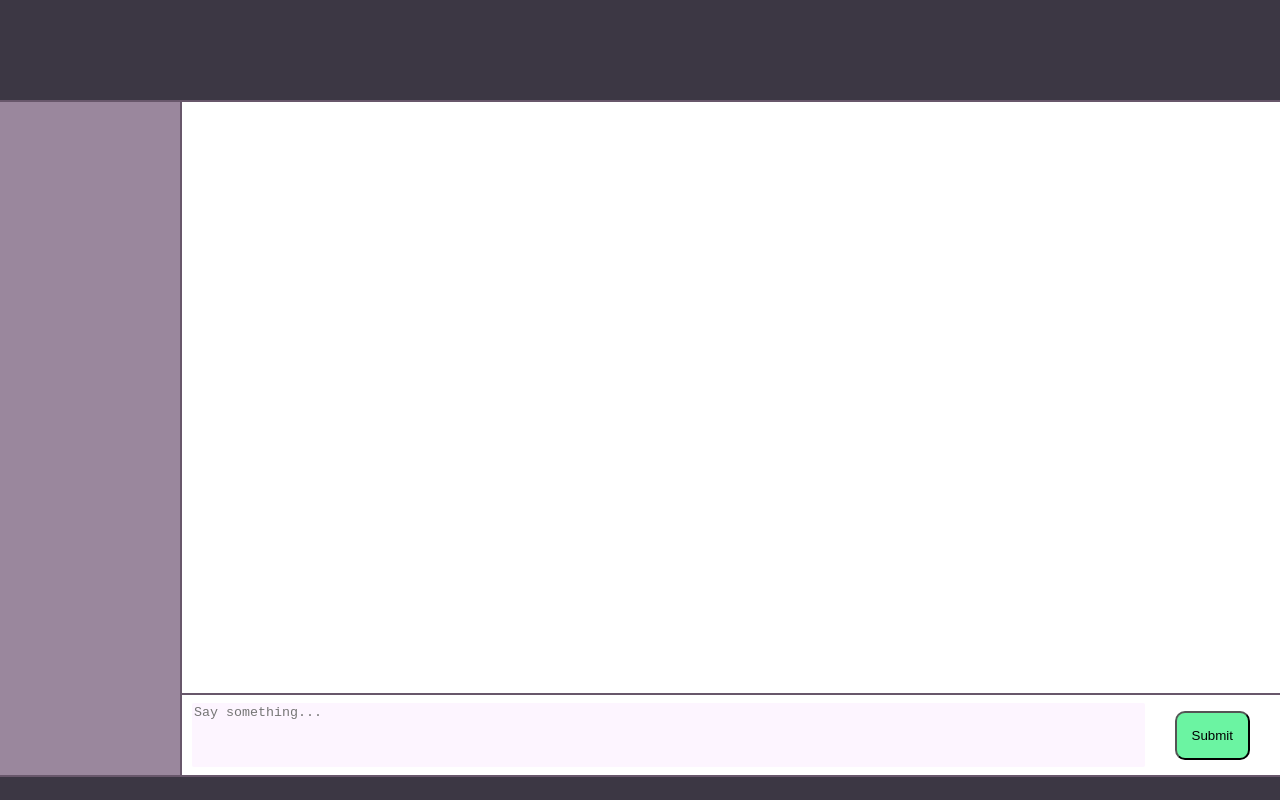
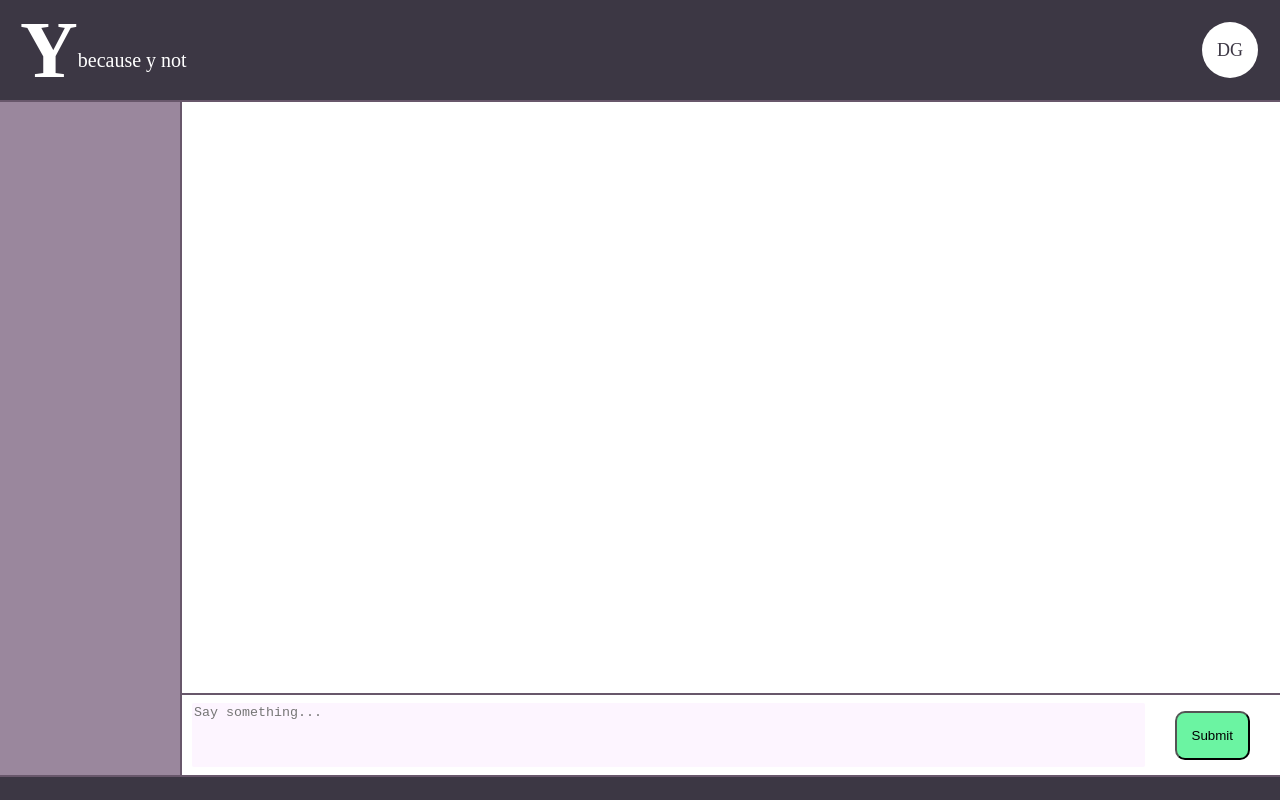
Before and after one commit to 7MIMIRA/chat, a website: page public/index.html in a window 1280 px wide. Drawn offline with Linux system fonts and the light colour scheme.

Commit message:
Add title and profile circle

```diff
--- a/public/css/style.css
+++ b/public/css/style.css
@@ -4,6 +4,7 @@
     --body-left-color: #9A879D;
     --body-right-color: #ffffff;
     --border-color: #68576b;
+    --top-bar-height: 100px;
     --chat-input-container-height: 80px;
     --chat-submit-button-color: #6bf4a2;
 }
@@ -42,11 +43,33 @@ textarea {
 
 #app-top-bar {
     display: flex;
+    justify-content: space-between;
+    align-items: center;
     width: 100%;
-    height: 100px;
-    min-height: 100px;
+    height: var(--top-bar-height);
+    min-height: var(--top-bar-height);
     background-color: var(--header-color);
     border-bottom: 2px solid var(--border-color);
+}
+
+#top-bar-left {
+    display: flex;
+    align-items: center;
+    height: 100%;
+    width: 50%;
+}
+
+#y-catch-phrase-container {
+    display: flex;
+    align-items: flex-end;
+}
+
+#top-bar-right {
+    display: flex;
+    justify-content: flex-end;
+    align-items: center;
+    height: 100%;
+    width: 50%;
 }
 
 #app-body {
@@ -116,3 +139,30 @@ textarea {
     background-color: var(--footer-color);
     border-top: 2px solid var(--border-color);
 }
+
+.y-title {
+    margin-left: 20px;
+    font-size: 80px;
+    color: #fff;
+}
+
+.y-catch-phrase {
+    margin-bottom: 0px;
+    font-size: 20px;
+    color: #fff;
+}
+
+.profile-bubble {
+    --circle-margin: 22px;
+
+    display: flex;
+    justify-content: center;
+    align-items: center;
+    height: calc(var(--top-bar-height) - var(--circle-margin) * 2);
+    width: calc(var(--top-bar-height) - var(--circle-margin) * 2);
+    margin-right: calc(var(--circle-margin));
+    border-radius: 50%;
+    font-size: 18px;
+    color: var(--header-color);
+    background-color: var(--body-right-color);
+}
--- a/public/index.html
+++ b/public/index.html
@@ -24,7 +24,19 @@
     <body>
         <div id="page-container">
             <div id="app-container">
-                <div id="app-top-bar"></div>
+                <div id="app-top-bar">
+                    <div id="top-bar-left">
+                        <h1 class="y-title">Y</h1>
+                        <div id="y-catch-phrase-container">
+                            <p class="y-catch-phrase">because y not</p>
+                        </div>
+                    </div>
+                    <div id="top-bar-right">
+                        <div class="profile-bubble">
+                            DG
+                        </div>
+                    </div>
+                </div>
                 <div id="app-body">
                     <div id="app-body-left-col">
 
```
